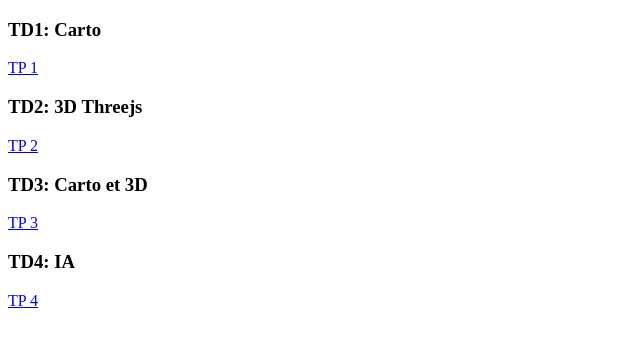
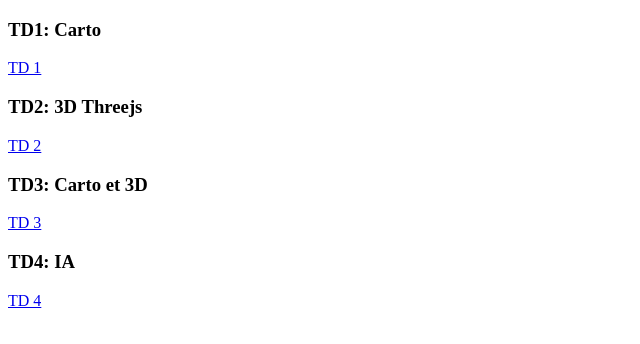
Before and after one commit to vestri/initiation-multimedia, a plain HTML site: page index.html in a window 1280 px wide. Shown: the full height of the page, 0-640 px from the left. Drawn offline with Linux system fonts and the light colour scheme.

Commit message:
update lien

```diff
--- a/index.html
+++ b/index.html
@@ -6,12 +6,12 @@
 </head>
 <body>
 	<h3>TD1: Carto</h3>
-	<a href="TD1/carto.html">TP 1</a><br/>
+	<a href="TD1/carto.html">TD 1</a><br/>
 	<h3>TD2: 3D Threejs</h3>
-	<a href="TD2/threejs.html">TP 2</a><br/>
+	<a href="TD2/threejs.html">TD 2</a><br/>
 	<h3>TD3: Carto et 3D</h3>
-	<a href="TD3/carto3D.html">TP 3</a><br/>
+	<a href="TD3/carto3D.html">TD 3</a><br/>
 	<h3>TD4: IA</h3>
-	<a href="TD4/IA.html">TP 4</a><br/>
+	<a href="TD4/IA.html">TD 4</a><br/>
 </body>
 </html>
```
